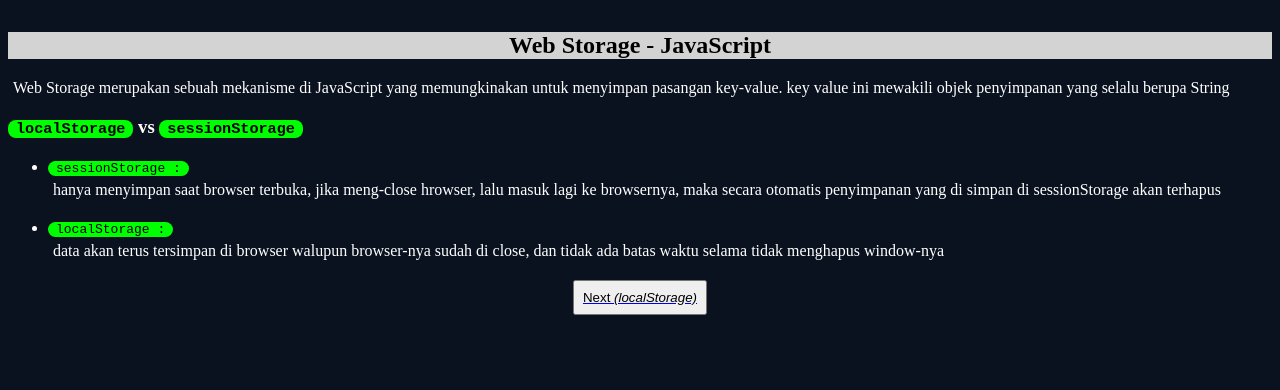
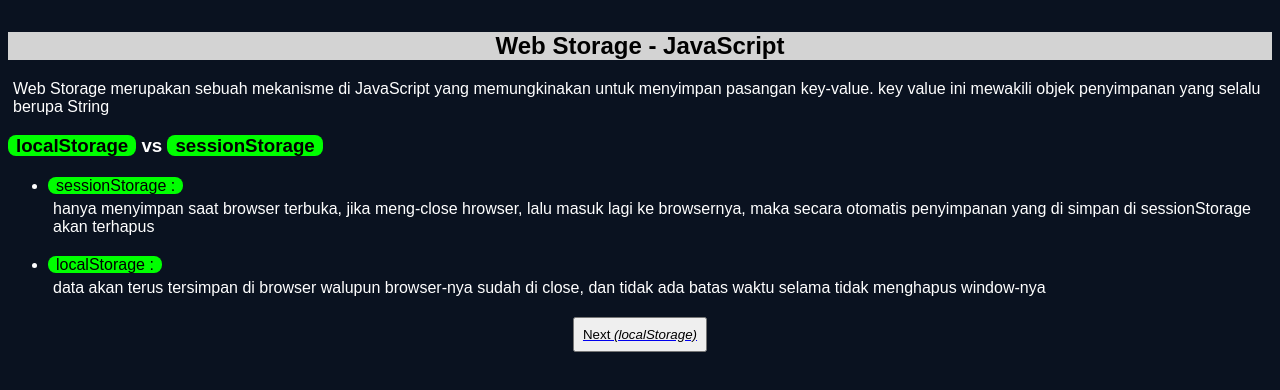
Before and after one commit to ursaMajorh/JS-webStorage, a plain HTML site: page index.html in a window 1280 px wide. Drawn offline with Linux system fonts and the light colour scheme.

Commit message:
Update style(storage).css

```diff
--- a/style(storage).css
+++ b/style(storage).css
@@ -1,3 +1,6 @@
+* {
+  font-family: Sans-Serif;
+}
 body {
   background: #0a1220;
   color: #fff;
```
